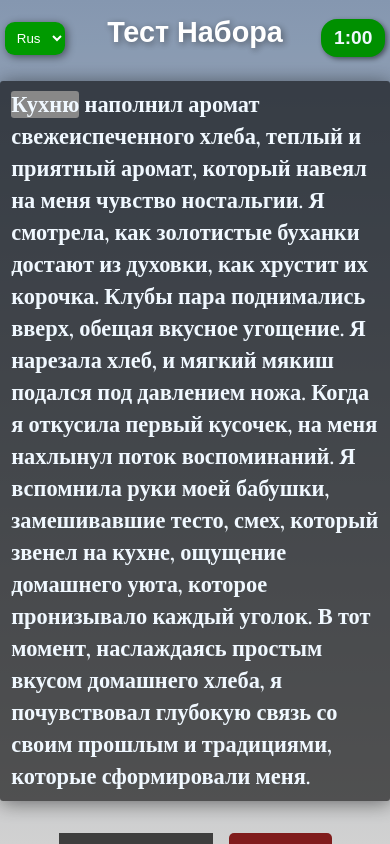
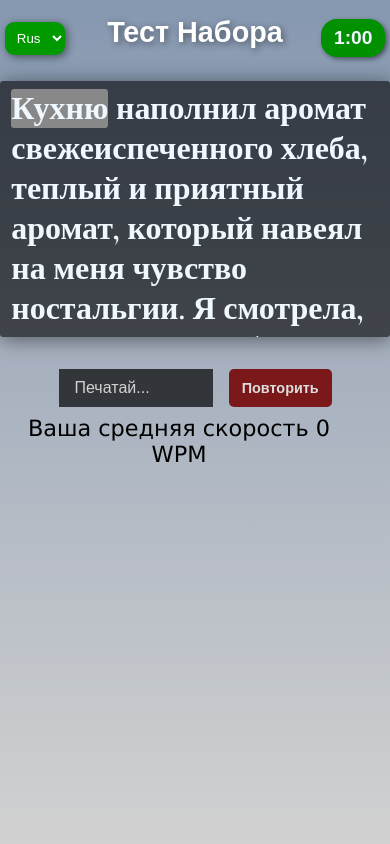
Before and after one commit to SpartakVardanyan/TypingTest, a plain HTML site: page index.html in a window 390 px wide. Drawn offline with nearby package versions, Linux system fonts and the light colour scheme.

Commit message:
fixed the responsiveness for keyboard

```diff
--- a/script.js
+++ b/script.js
@@ -15,6 +15,7 @@ function setInitials(lang) {
     duration = document.getElementById("duration");
     reset = document.getElementById("reset");
     textP = document.querySelector("#text-area > p");
+    textP.scrollTop = 0;
     modalClose = document.getElementById("modal-close");
     testTitle = document.getElementById("test-title");
     averageScoreText = document.getElementById("average-score");
@@ -115,6 +116,7 @@ const checkWord = () => {
         spans[currentWordIndex + 1] && spans[currentWordIndex + 1].classList.add("selected");
         winScore++;
         currentWordIndex++;
+        if(currentWordIndex % 3 === 0) textP.scrollTop += 13;
         input.value = "";
     } else {
         failScore++;
--- a/style.css
+++ b/style.css
@@ -331,9 +331,10 @@ select option {
     }
 
     #text-area>p {
-        line-height: 2rem;
-        ;
-        font-size: 1.4rem;
+        line-height: 2.5rem;
+        height: 16rem;
+        overflow: hidden;
+        font-size: 2rem;
     }
 
 }
```
